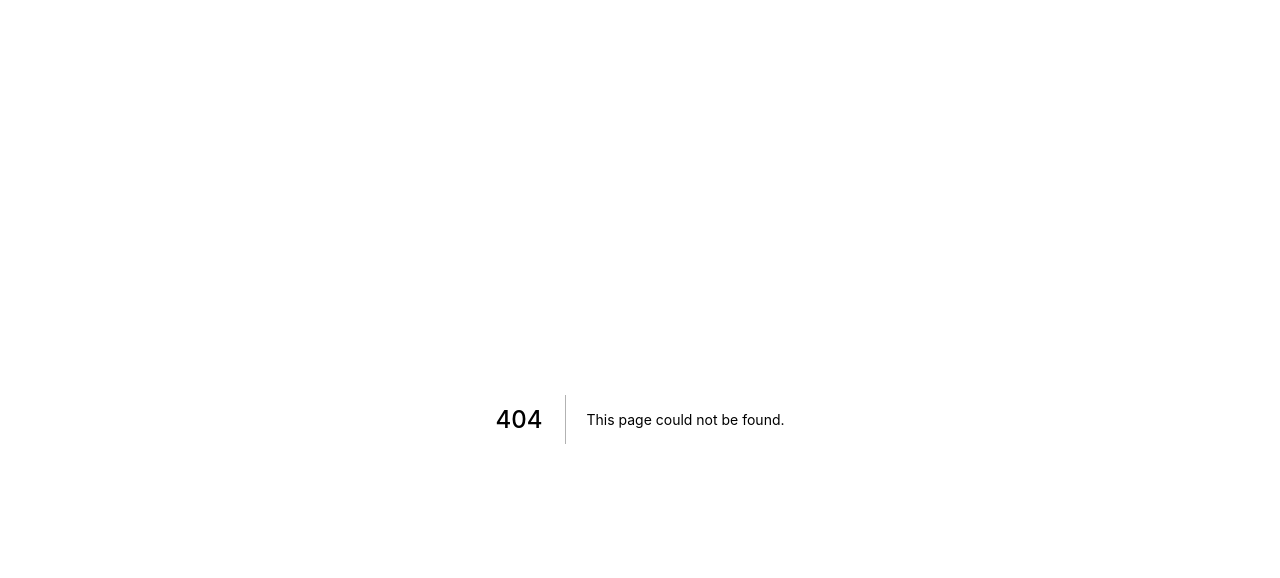
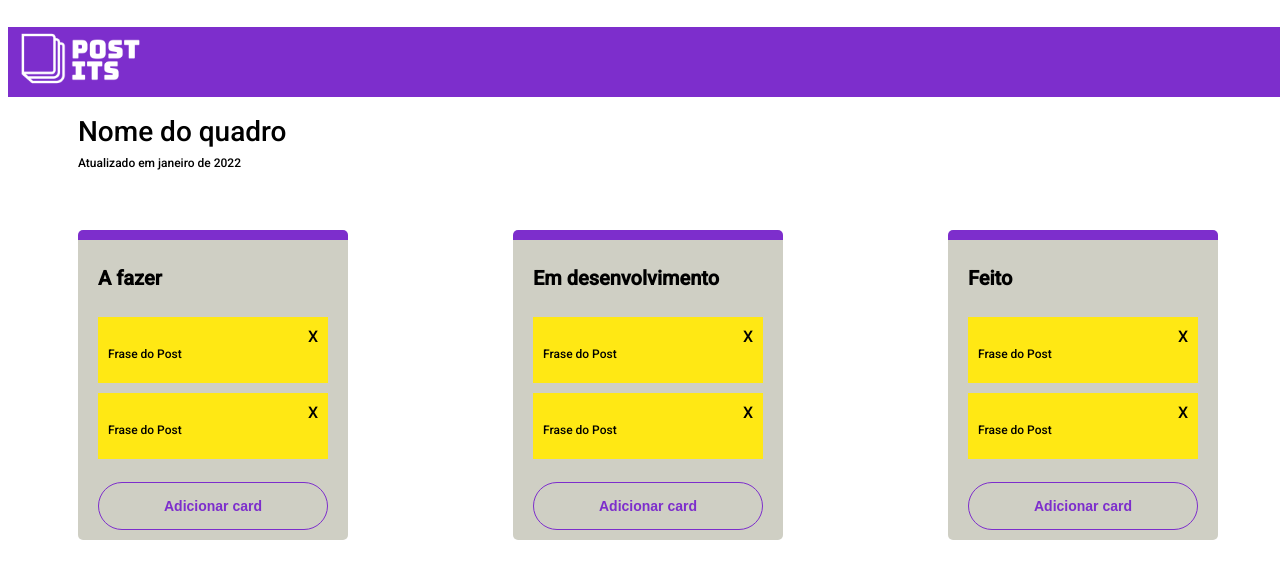
Before and after one commit to consultfabiano/postit-frontend, a Next.js app: page /board in a window 1280 px wide. Before the commit this address had no page. Shown: the top 578 px of the page. Built offline with nearby package versions, Linux system fonts and the light colour scheme.

Commit message:
Criado pagina de board

```diff
--- /dev/null
+++ b/pages/board.js
@@ -0,0 +1,20 @@
+import H1 from '../src/components/typography/h1'
+import Container from '../src/components/layout/container'
+import Infobar from '../src/components/InfoBar'
+import Subtitle from '../src/components/typography/subtitle'
+import BoardList from '../src/components/Board/boardList'
+
+function Board () {
+    return (
+    <>
+        <Infobar />
+        <Container>
+            <H1>Nome do quadro</H1>
+            <Subtitle>Atualizado em janeiro de 2022</Subtitle>
+            <BoardList />
+        </Container>
+    </>
+    )
+}
+
+export default Board
--- a/src/Theme.js
+++ b/src/Theme.js
@@ -3,6 +3,7 @@
 const theme = {
     colors: {
         primary: '#7D2ECC',
+        primaryHover: '#4e2375',
         light: '#F0F0F0',
         white: '#FFFFFF',
         grey: '#F8F8F8',
--- /dev/null
+++ b/src/components/Board/boardList.js
@@ -0,0 +1,24 @@
+import styled from "styled-components";
+
+import BoardColumn from "../Cards/boardColumn";
+
+
+
+const StyledBoardList = styled.div `
+    display: flex;
+    justify-content: space-between;
+    flex-wrap: wrap;
+    margin-top: 60px;
+`
+
+function BoardList () {
+    return (
+        <StyledBoardList>
+            <BoardColumn title="A fazer" />
+            <BoardColumn title="Em desenvolvimento" />
+            <BoardColumn title="Feito" />
+        </StyledBoardList>
+    )
+}
+
+export default BoardList
--- a/src/components/Buttons/button.js
+++ b/src/components/Buttons/button.js
@@ -1,16 +1,25 @@
 import styled from 'styled-components'
 
+const OUTLINED = 'outlined'
+
 const StyledButton = styled.button`
-background: ${({ theme })=> theme.colors.primary};
+background: ${({ theme, variant })=> variant === OUTLINED ? 'transparent' : theme.colors.primary};
 border: 0;
 border-radius: 50px;
 padding: 15px 20px;
 margin: 10px 0;
-color: ${({ theme })=> theme.colors.white};
+color: ${({ theme, variant })=> variant === OUTLINED ? theme.colors.primary : theme.colors.primary};
 font-weight: bold;
 cursor: pointer;
 font-size: 14px;
 
+${({ variant, theme })=> variant === OUTLINED ? `border: 1px solid ${theme.colors.primary}` :''};
+
+${({ fullWidth })=> fullWidth ? `width: 100%` : ``};
+
+:hover {
+    backgound-color: ${({theme, variant})=> variant === OUTLINED ? theme.colors.grey : theme.colors.primaryHover};
+}
 
 `
 export default StyledButton
--- /dev/null
+++ b/src/components/Cards/boardColumn.js
@@ -0,0 +1,43 @@
+import styled from "styled-components";
+
+import Postit from "./postit";
+import Button from '../Buttons/button'
+import StyledButton from "../Buttons/button";
+
+const StyledBoardColumn = styled.div `
+    display: flex;
+    flex-direction: column;
+    width: 230px;
+    min-height: 300px;
+    background-color: #cfcfc4;
+    border-top: 10px solid ${({ theme })=>theme.colors.primary};
+    border-radius: 5px;
+    padding: 0 20px;
+`
+
+const H4 = styled.h4 `
+    font-wight: 250;
+    font-size: 20px;
+`
+const BoardContent = styled.div `
+    flex: 1;
+`
+
+function BoardColumn ({ title }) {
+    return (
+        <StyledBoardColumn>
+            <H4>{ title }</H4>
+            <BoardContent>
+                <Postit />
+                <Postit />
+            </BoardContent>
+            <Button fullwidth variant="outlined">Adicionar card</Button>
+        </StyledBoardColumn>
+    )
+}
+
+BoardColumn.defaultProps = {
+    title: 'Title test'
+}
+
+export default BoardColumn
--- a/src/components/Cards/boardName.js
+++ b/src/components/Cards/boardName.js
@@ -31,7 +31,7 @@
 
 function BoardName () {
     return (
-        <StyledBoardCards>
+        <StyledBoardCards >
             <H4>Card Name</H4>
             <P>Atualizado em 01 de janeiro de 2022</P>
         </StyledBoardCards>
--- /dev/null
+++ b/src/components/Cards/postit.js
@@ -0,0 +1,27 @@
+import styled from "styled-components";
+
+const StyledPost = styled.div `
+    background-color: #FFE814;
+    margin-bottom: 10px;
+    padding: 10px;
+`
+const Delete = styled.div `
+    cursor: pointer;
+    float: right;
+`
+const P = styled.p `
+    font-weight: 200;
+    font-size: 12px;
+    margin-top: 20px;
+`
+
+function Postit () {
+    return (
+        <StyledPost>
+            <Delete>X</Delete>
+            <P>Frase do Post</P>
+        </StyledPost>
+    )
+}
+
+export default Postit
--- a/src/components/LoginPage/form.js
+++ b/src/components/LoginPage/form.js
@@ -1,7 +1,3 @@
-/*continuar do minuto 8:10
-Formulário de login e cadastro
-*/
-
 import { useState } from 'react'
 import styled from "styled-components";
 
--- a/src/components/typography/h1.js
+++ b/src/components/typography/h1.js
@@ -3,5 +3,8 @@
 const H1 = styled.h1`
     font-weight: 500;
     font-size: 28px;
+
+    line-height: 10px;
+    margin-top: 30px;
 `
 export default H1
--- /dev/null
+++ b/src/components/typography/subtitle.js
@@ -0,0 +1,7 @@
+import styled from "styled-components";
+
+const Subtitle = styled.p `
+    font-size: 12px;
+`
+
+export default Subtitle
```
